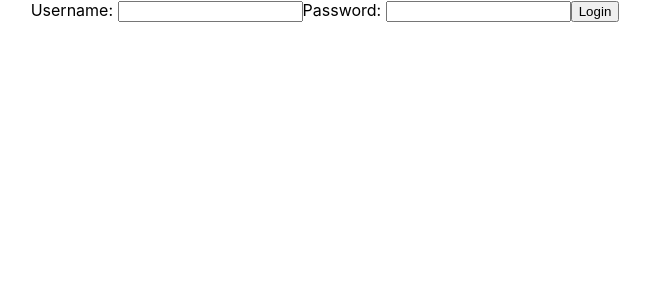
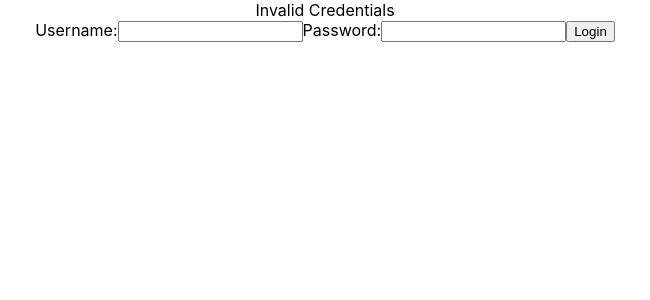
Before and after one commit to GilbertII/TodoApp, a React (Create React App) app: page / in a window 1280 px wide. Both pictures are taken after a click on the button "Login". Shown: the top 300 px of the page, without its empty margins (315-965 px from the left). Built offline with nearby package versions, Linux system fonts and the light colour scheme.

Commit message:
add hardcoded login authentication

```diff
--- a/src/components/todo/LoginComponent.js
+++ b/src/components/todo/LoginComponent.js
@@ -7,36 +7,70 @@ class LoginComponent extends Component {
     this.state = {
       username: "",
       password: "",
+      isLoginSuccess: 0,
+      isLoginFailed: 0,
     };
 
     this.handleOnChange = this.handleOnChange.bind(this);
+    this.handleLoginClick = this.handleLoginClick.bind(this);
+  }
+  showMessage() {
+    if (this.setState.isLogin) {
+      return <div>success</div>;
+    } else {
+      return null;
+    }
   }
 
   handleOnChange(event) {
     this.setState({ [event.target.name]: event.target.value });
   }
 
+  handleLoginClick() {
+    // username: test, password: test
+    if (this.state.username === "test" && this.state.password === "test") {
+      console.log("success");
+      this.setState({ isLoginSuccess: 1, isLoginFailed: 0 });
+    } else {
+      console.log("failed");
+      this.setState({ isLoginSuccess: 0, isLoginFailed: 1 });
+    }
+  }
+
   render() {
     return (
       <div>
-        Username:{" "}
+        <LoginMessage
+          isLoginSuccess={this.state.isLoginSuccess}
+          isLoginFailed={this.state.isLoginFailed}
+        />
+        Username:
         <input
           type="text"
           name="username"
           value={this.state.username}
           onChange={this.handleOnChange}
         />
-        Password:{" "}
+        Password:
         <input
           type="password"
           name="password"
           value={this.state.password}
           onChange={this.handleOnChange}
         />
-        <button>Login</button>
+        <button onClick={this.handleLoginClick}>Login</button>
       </div>
     );
   }
 }
 
+function LoginMessage(props) {
+  return (
+    <div>
+      {props.isLoginSuccess ? <span>Login Successul!</span> : ""}
+      {props.isLoginFailed ? <span>Invalid Credentials</span> : ""}
+    </div>
+  );
+}
+
 export default LoginComponent;
```
